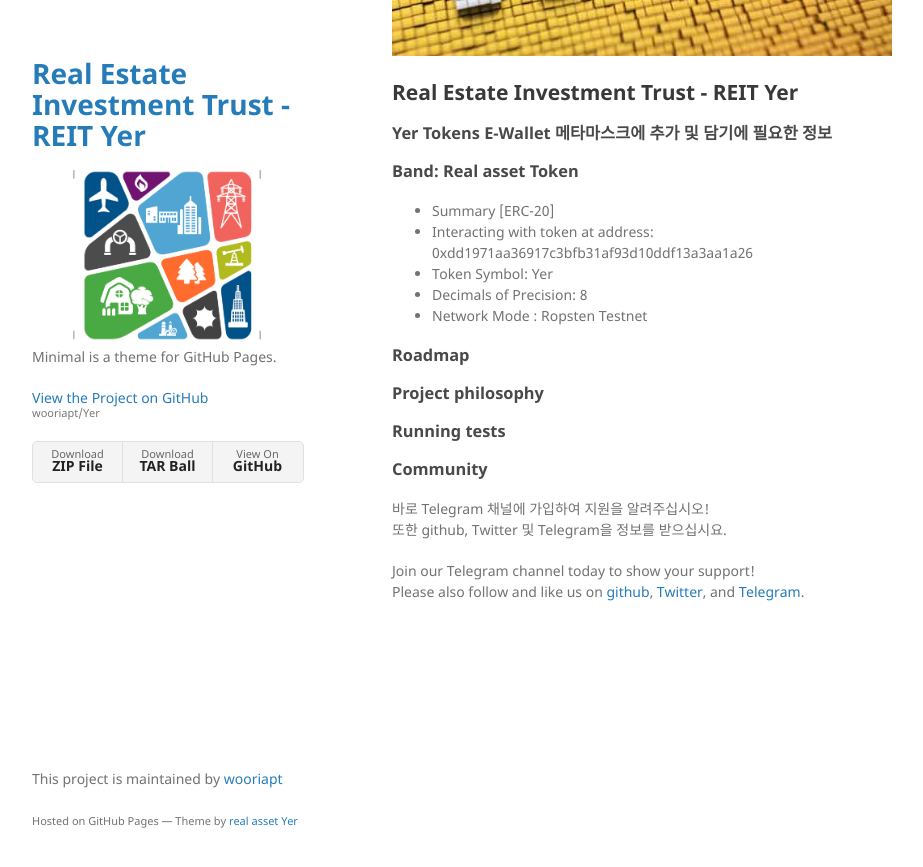
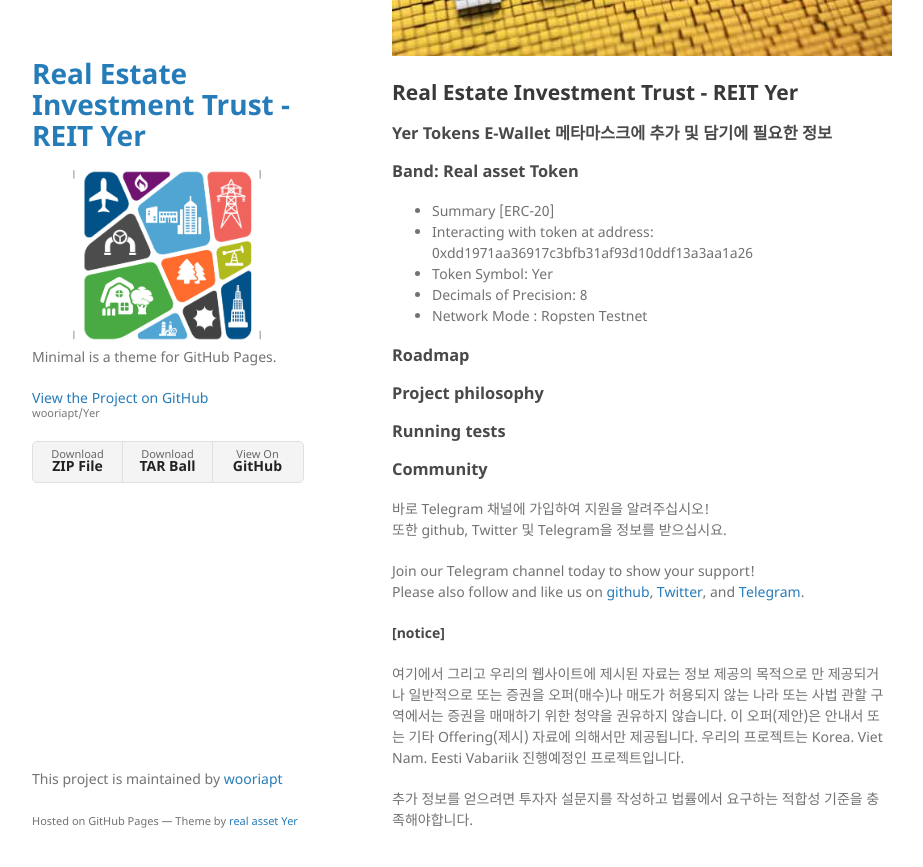
Before and after one commit to wooriapt/Yer, a Jekyll site: the page built from index.md, in a window 1280 px wide and 900 px high, scrolled down 1243 px. Shown: the top 867 px of the window, without its empty margins (178-1101 px from the left). Built offline with Jekyll 4.4.1, drawn with Linux system fonts in a browser that asks for light colours; our own code applies the rules of GitHub Pages for plain Markdown files.

Commit message:
Update index.md

```diff
--- a/index.md
+++ b/index.md
@@ -60,3 +60,11 @@
 
 Join our Telegram channel today to show your support!
 Please also follow and like us on [github](https://github.com/wooriapt "github"), [Twitter](https://twitter.com/wooriapt79 "Twitter"), and [Telegram](https://t.me/cubeon "Telegram").
+
+#### [notice]
+여기에서 그리고 우리의 웹사이트에 제시된 자료는 정보 제공의 목적으로 만 제공되거나 일반적으로 또는 증권을 오퍼(매수)나 매도가
+허용되지 않는 나라 또는 사법 관할 구역에서는 증권을 매매하기 위한 청약을 권유하지 않습니다.
+이 오퍼(제안)은 안내서 또는 기타 Offering(제시) 자료에 의해서만 제공됩니다.
+우리의 프로젝트는 Korea. Viet Nam. Eesti Vabariik 진행예정인 프로젝트입니다.
+
+추가 정보를 얻으려면 투자자 설문지를 작성하고 법률에서 요구하는 적합성 기준을 충족해야합니다.
```
